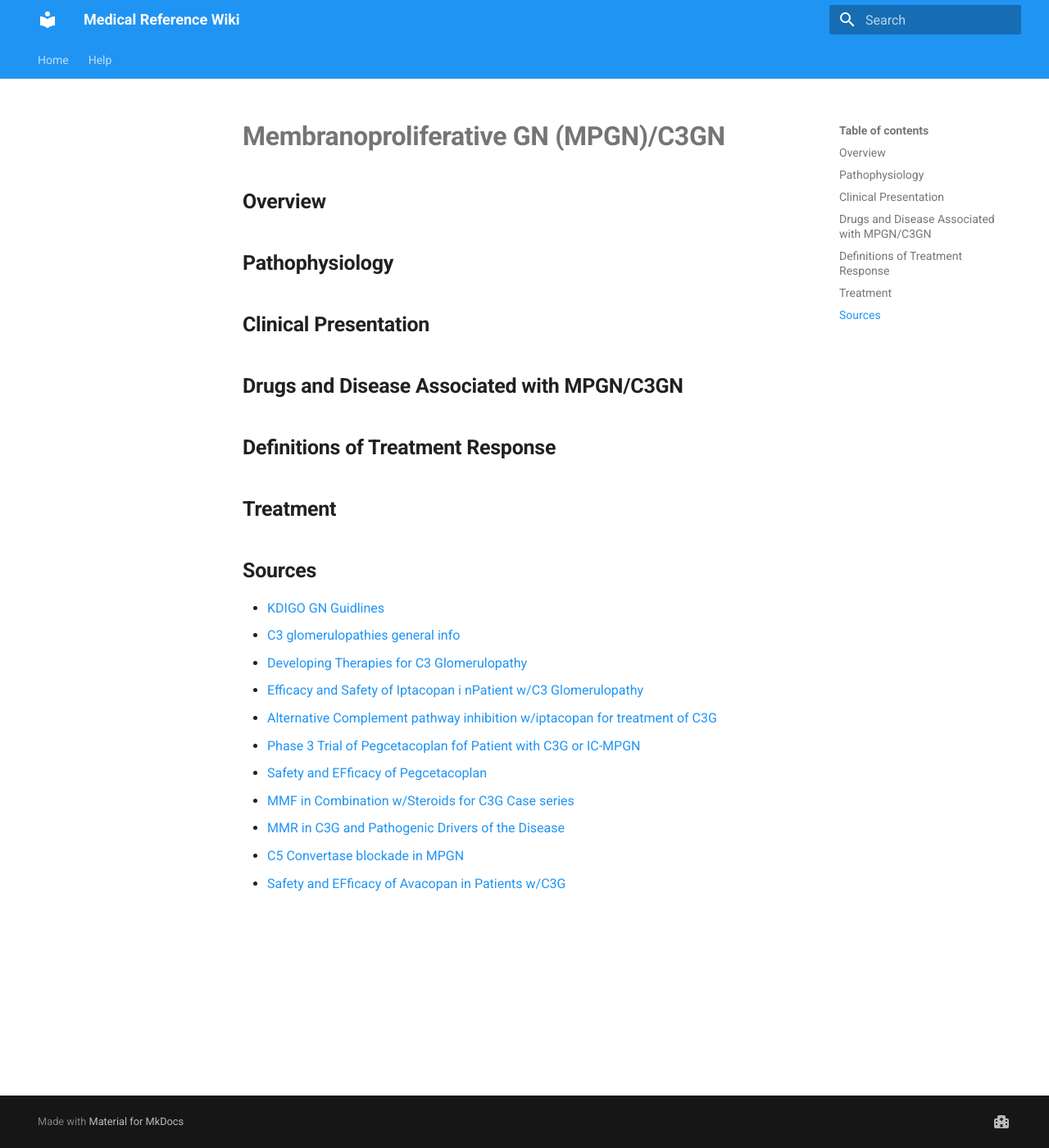
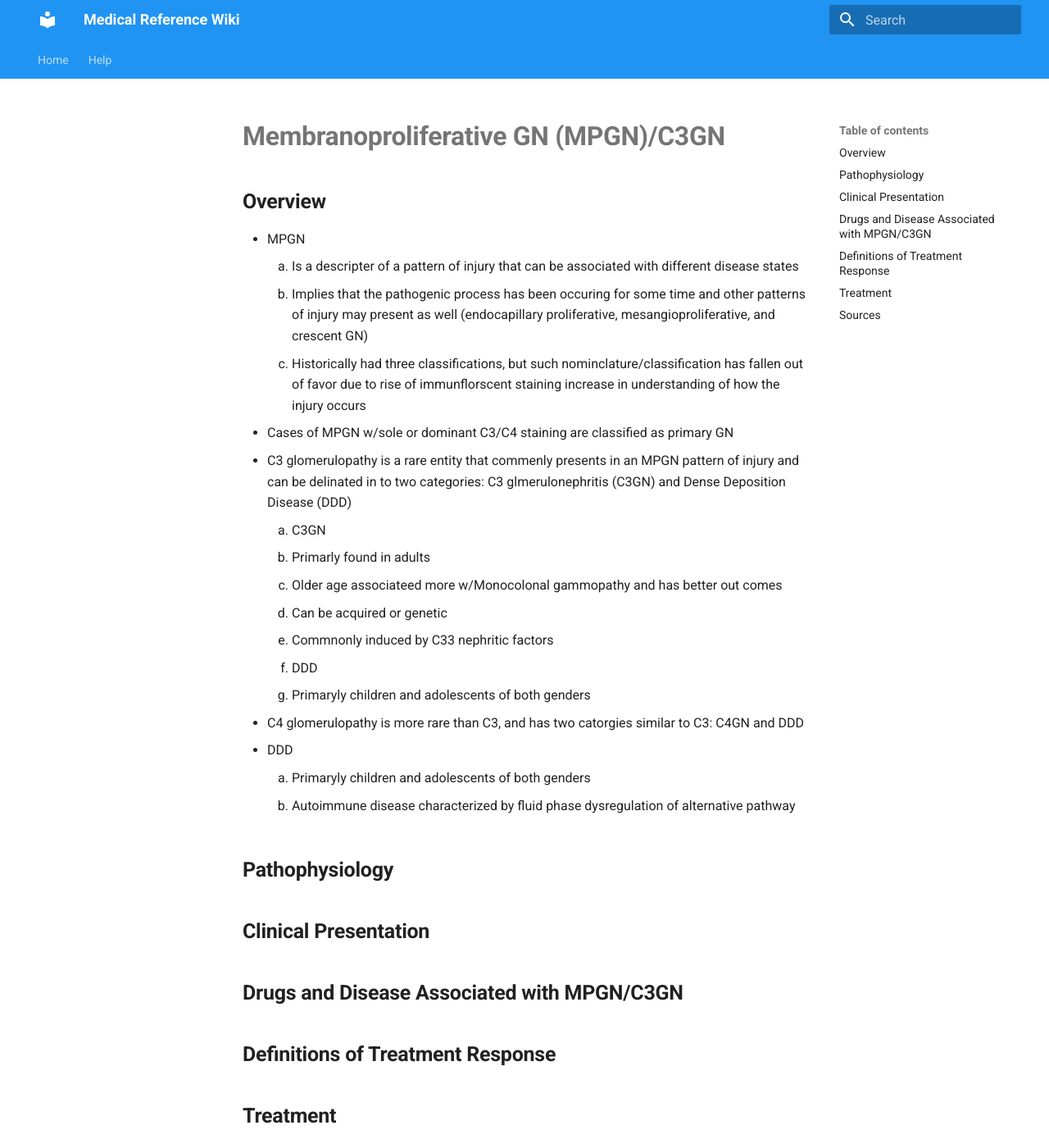
Before and after one commit to TTUNEPH2025/GN, an MkDocs documentation site: the page built from docs/MPGN-C3GN.md, in a window 1280 px wide and 1400 px high. Shown: the whole window at 82% size. Built offline with MkDocs 1.6.1 and Material for MkDocs 9.7.7, drawn with Linux system fonts in a browser that asks for light colours; some of the changed text lies outside the part shown.

Commit message:
Update MPGN-C3GN.md

```diff
--- a/docs/MPGN-C3GN.md
+++ b/docs/MPGN-C3GN.md
@@ -1,5 +1,22 @@
 # **Membranoproliferative GN (MPGN)/C3GN**
 ## **Overview**
+  * MPGN
+    1. Is a descripter of a pattern of injury that can be associated with different disease states
+    2. Implies that the pathogenic process has been occuring for some time and other patterns of injury may present as well (endocapillary proliferative, mesangioproliferative, and crescent GN)
+    3. Historically had three classifications, but such nominclature/classification has fallen out of favor due to rise of immunflorscent staining increase in understanding of how the injury occurs
+  * Cases of MPGN w/sole or dominant C3/C4 staining are classified as primary GN
+  * C3 glomerulopathy is a rare entity that commenly presents in an MPGN pattern of injury and can be delinated in to two categories: C3 glmerulonephritis (C3GN) and Dense Deposition Disease (DDD)
+    1. C3GN
+       - Primarly found in adults
+       - Older age associateed more w/Monocolonal gammopathy and has better out comes
+       - Can be acquired or genetic
+       - Commnonly induced by C33 nephritic factors
+    2. DDD
+       - Primaryly children and adolescents of both genders
+  * C4 glomerulopathy is more rare than C3, and has two catorgies similar to C3: C4GN and DDD
+  * DDD
+    1. Primaryly children and adolescents of both genders
+    2. Autoimmune disease characterized by fluid phase dysregulation of alternative pathway
 ## **Pathophysiology**
 ## **Clinical Presentation**
 ## **Drugs and Disease Associated with MPGN/C3GN**
@@ -16,4 +33,4 @@
  * [MMF in Combination w/Steroids for C3G Case series](https://pubmed.ncbi.nlm.nih.gov/29326307/)
  * [MMR in C3G and Pathogenic Drivers of the Disease](https://pubmed.ncbi.nlm.nih.gov/32816888/)
  * [C5 Convertase blockade in MPGN](https://www.sciencedirect.com/science/article/abs/pii/S0272638619301003)
- * [Safety and EFficacy of Avacopan in Patients w/C3G](https://pubmed.ncbi.nlm.nih.gov/39392695/)
+ * [Safety and Efficacy of Avacopan in Patients w/C3G](https://pubmed.ncbi.nlm.nih.gov/39392695/)
```
